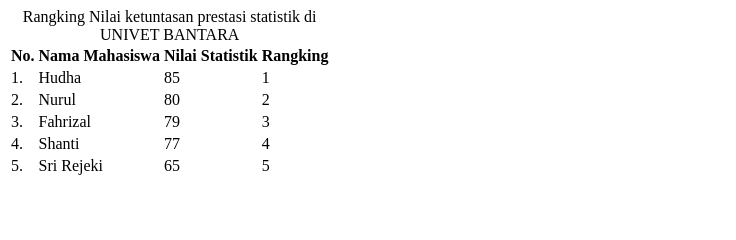
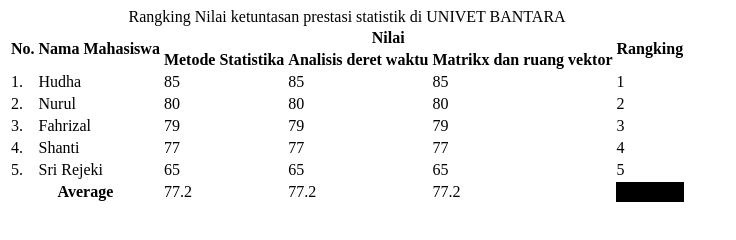
Before and after one commit to Darari17/week-3-day-1, a plain HTML site: page table-nilai/tableNilai.html in a window 1280 px wide. Shown: the whole page, without its empty margins (0-736 px from the left). Drawn offline with Linux system fonts and the light colour scheme.

Commit message:
feat: add table nilai

```diff
--- a/table-nilai/tableNilai.html
+++ b/table-nilai/tableNilai.html
@@ -10,16 +10,27 @@
       <caption>
         Rangking Nilai ketuntasan prestasi statistik di UNIVET BANTARA
       </caption>
+
       <thead>
-        <th scope="col">No.</th>
-        <th scope="">Nama Mahasiswa</th>
-        <th scope="col">Nilai Statistik</th>
-        <th scope="col">Rangking</th>
+        <tr>
+          <th scope="col" rowspan="2">No.</th>
+          <th scope="col" rowspan="2">Nama Mahasiswa</th>
+          <th scope="colgroup" colspan="3">Nilai</th>
+          <th scope="col" rowspan="2">Rangking</th>
+        </tr>
+        <tr>
+          <th scope="col">Metode Statistika</th>
+          <th scope="col">Analisis deret waktu</th>
+          <th scope="col">Matrikx dan ruang vektor</th>
+        </tr>
       </thead>
+
       <tbody>
         <tr>
           <td>1.</td>
           <td>Hudha</td>
+          <td>85</td>
+          <td>85</td>
           <td>85</td>
           <td>1</td>
         </tr>
@@ -27,11 +38,15 @@
           <td>2.</td>
           <td>Nurul</td>
           <td>80</td>
+          <td>80</td>
+          <td>80</td>
           <td>2</td>
         </tr>
         <tr>
           <td>3.</td>
           <td>Fahrizal</td>
+          <td>79</td>
+          <td>79</td>
           <td>79</td>
           <td>3</td>
         </tr>
@@ -39,15 +54,29 @@
           <td>4.</td>
           <td>Shanti</td>
           <td>77</td>
+          <td>77</td>
+          <td>77</td>
           <td>4</td>
         </tr>
         <tr>
           <td>5.</td>
           <td>Sri Rejeki</td>
           <td>65</td>
+          <td>65</td>
+          <td>65</td>
           <td>5</td>
         </tr>
       </tbody>
+
+      <tfoot>
+        <tr>
+          <th scope="row" colspan="2">Average</th>
+          <td>77.2</td>
+          <td>77.2</td>
+          <td>77.2</td>
+          <td style="background-color: black"></td>
+        </tr>
+      </tfoot>
     </table>
   </body>
 </html>
```
